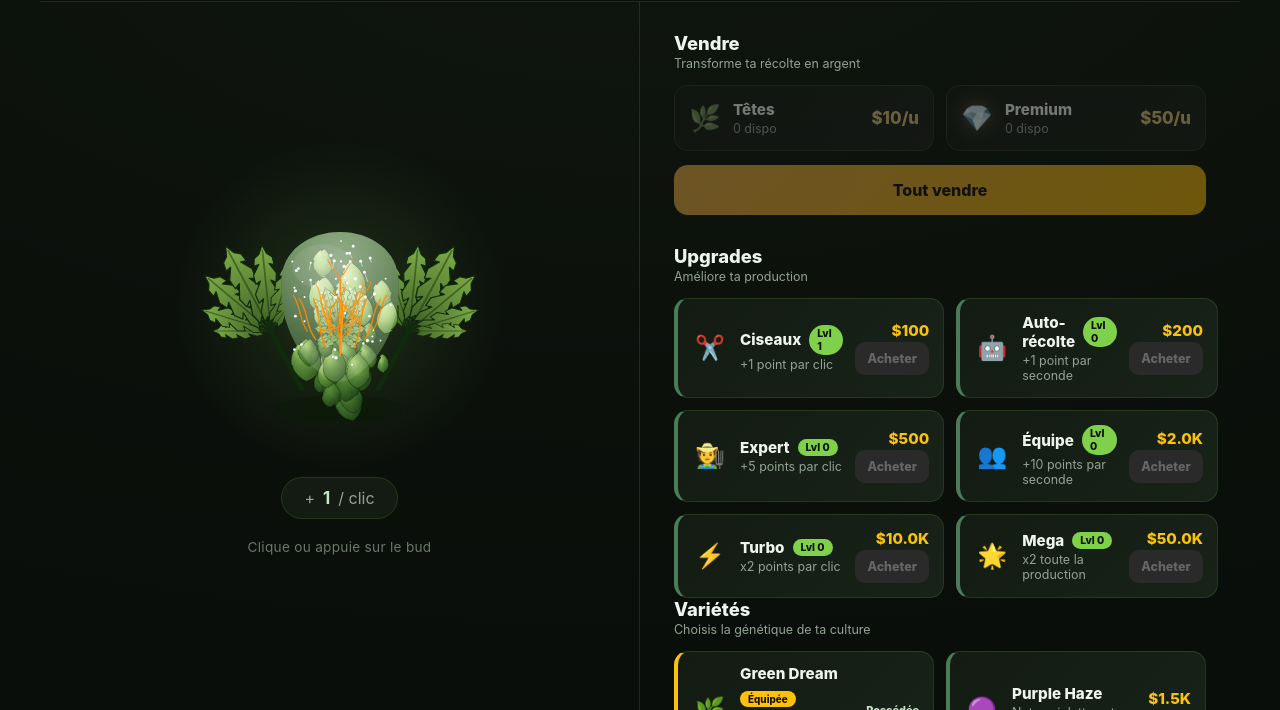
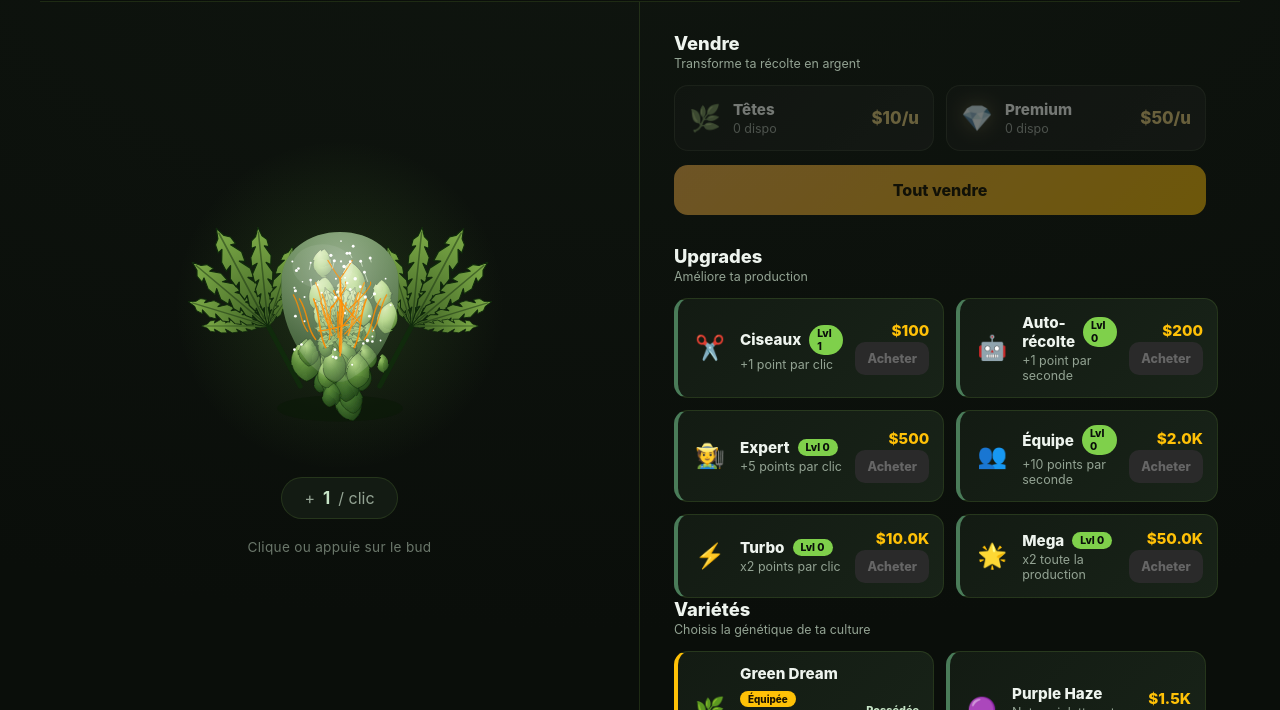
Before and after one commit to stxtxm/clicker-game, a plain HTML site: page index.html in a window 1280 px wide. Shown: the part 90-800 px from the top of the page. Drawn offline with Linux system fonts and the light colour scheme.

Commit message:
feat(bud): long narrow pointed serrated leaflets for fan leaves - real cannabis leaf silhouette

```diff
--- a/index.html
+++ b/index.html
@@ -266,12 +266,12 @@ function renderBud(){
    + `<radialGradient id="occ" cx="50%" cy="96%" r="82%"><stop offset="0%" stop-color="#000000" stop-opacity=".5"/><stop offset="100%" stop-color="#000000" stop-opacity="0"/></radialGradient>`
    + `<filter id="crumple" x="-15%" y="-15%" width="130%" height="130%"><feTurbulence type="fractalNoise" baseFrequency="0.025" numOctaves="3" seed="11" result="n"/><feDisplacementMap in="SourceGraphic" in2="n" scale="7"/></filter>`
    + `<filter id="noiseFrost" x="0%" y="0%" width="100%" height="100%"><feTurbulence type="fractalNoise" baseFrequency="0.5" numOctaves="2" seed="7" result="n"/><feColorMatrix in="n" type="matrix" values="0 0 0 0 1 0 0 0 0 1 0 0 0 0 1 0 0 0 0.5 0"/></filter>`
-   + '<path id="leaflet" d="M0,0 L3,7 L7,10 L8,16 L4,15 L9,23 L8,30 L4,28 L9,38 L7,45 L3,42 L6,52 L4,60 L1,56 L0,68 L-1,56 L-4,60 L-6,52 L-3,42 L-7,45 L-9,38 L-4,28 L-8,30 L-9,23 L-4,15 L-8,16 L-7,10 L-3,7 Z"/>'
-   + `<line id="vein" x1="0" y1="4" x2="0" y2="64" stroke="${st.vein}" stroke-width="1.3" opacity=".5" stroke-linecap="round"/>`
+   + '<path id="leaflet" d="M0,0 L2.5,7 L6,10 L7,16 L3.5,15 L8,23 L7,30 L3.5,28 L8,36 L7,43 L3.5,41 L7,48 L6,54 L3,52 L5,59 L3,65 L1.5,63 L2,69 L1,75 L0,78 L-1,75 L-2,69 L-1.5,63 L-3,65 L-5,59 L-3,52 L-6,54 L-7,48 L-3.5,41 L-7,43 L-8,36 L-3.5,28 L-8,30 L-8,23 L-3.5,15 L-7,16 L-6,10 L-2.5,7 Z"/>'
+   + `<line id="vein" x1="0" y1="4" x2="0" y2="72" stroke="${st.vein}" stroke-width="1.2" opacity=".5" stroke-linecap="round"/>`
    + `<linearGradient id="lgFan" x1="0" y1="0" x2="0" y2="1"><stop offset="0%" stop-color="#7fae48"/><stop offset="100%" stop-color="#3a5c22"/></linearGradient>`
    + lf('D','lgd')+lf('M','lgm')+lf('L','lgl')+lf('F','lgf')+lf('A','lgFan')
    + '<path id="calyx" d="M0,-3 C8,3 15,12 15,23 C15,32 8,39 0,42 C-8,39 -15,32 -15,23 C-15,12 -8,3 0,-3 Z"/>'
-   + `<g id="fan"><line x1="0" y1="-6" x2="0" y2="-52" stroke="${st.stroke}" stroke-width="3.5" stroke-linecap="round"/><use href="#leafA" transform="translate(0,-52) rotate(-62) translate(0,-41) scale(.6)"/><use href="#leafA" transform="translate(0,-52) rotate(-45) translate(0,-51) scale(.75)"/><use href="#leafA" transform="translate(0,-52) rotate(-22) translate(0,-61) scale(.9)"/><use href="#leafA" transform="translate(0,-52) rotate(0) translate(0,-68) scale(1)"/><use href="#leafA" transform="translate(0,-52) rotate(22) translate(0,-61) scale(.9)"/><use href="#leafA" transform="translate(0,-52) rotate(45) translate(0,-51) scale(.75)"/><use href="#leafA" transform="translate(0,-52) rotate(62) translate(0,-41) scale(.6)"/></g>`
+   + `<g id="fan"><line x1="0" y1="-8" x2="0" y2="-56" stroke="${st.stroke}" stroke-width="3.5" stroke-linecap="round"/><use href="#leafA" transform="translate(0,-56) rotate(-62) translate(0,-47) scale(.6)"/><use href="#leafA" transform="translate(0,-56) rotate(-45) translate(0,-59) scale(.75)"/><use href="#leafA" transform="translate(0,-56) rotate(-22) translate(0,-70) scale(.9)"/><use href="#leafA" transform="translate(0,-56) rotate(0) translate(0,-78) scale(1)"/><use href="#leafA" transform="translate(0,-56) rotate(22) translate(0,-70) scale(.9)"/><use href="#leafA" transform="translate(0,-56) rotate(45) translate(0,-59) scale(.75)"/><use href="#leafA" transform="translate(0,-56) rotate(62) translate(0,-47) scale(.6)"/></g>`
    + `<clipPath id="budClip"><path d="${BUD_SIL}"/></clipPath>`
    + '</defs>';
   h+=`<ellipse cx="150" cy="252" rx="62" ry="13" fill="#0a1a07" opacity=".6"/>`;
```
